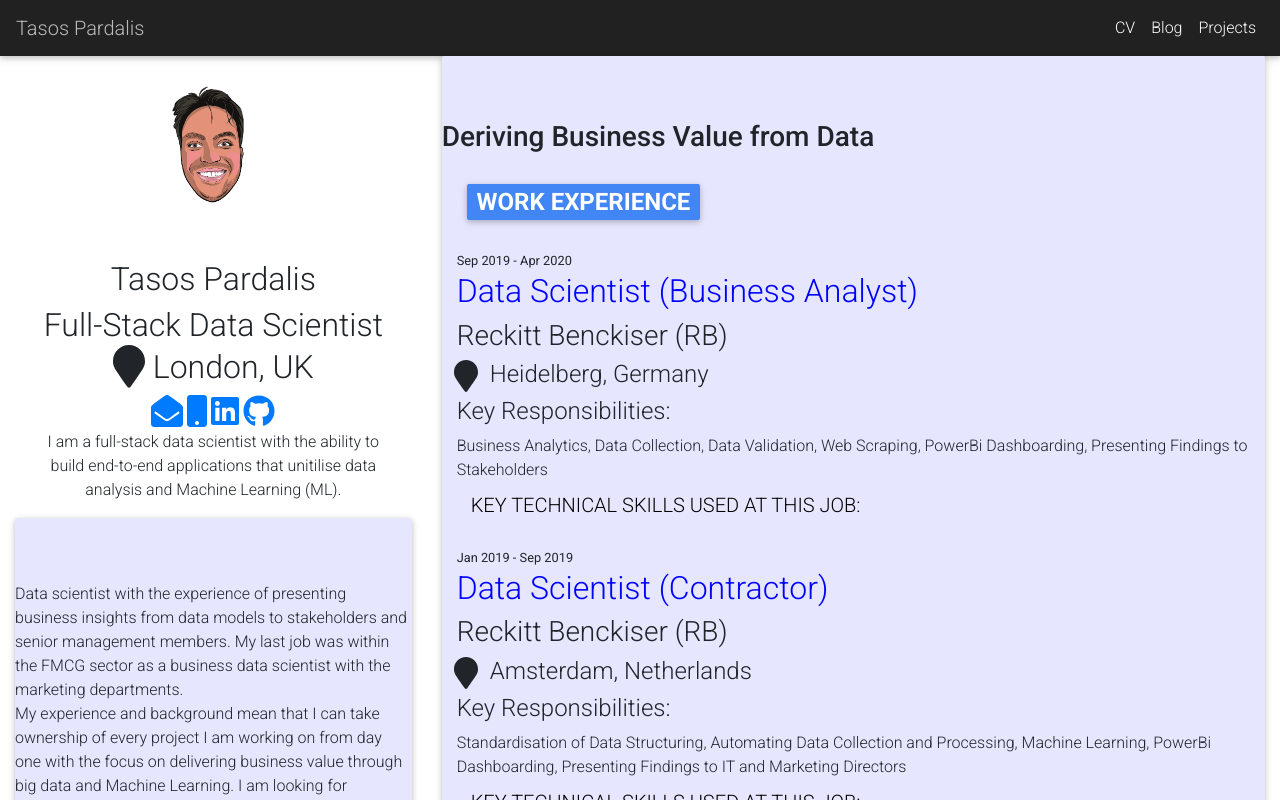
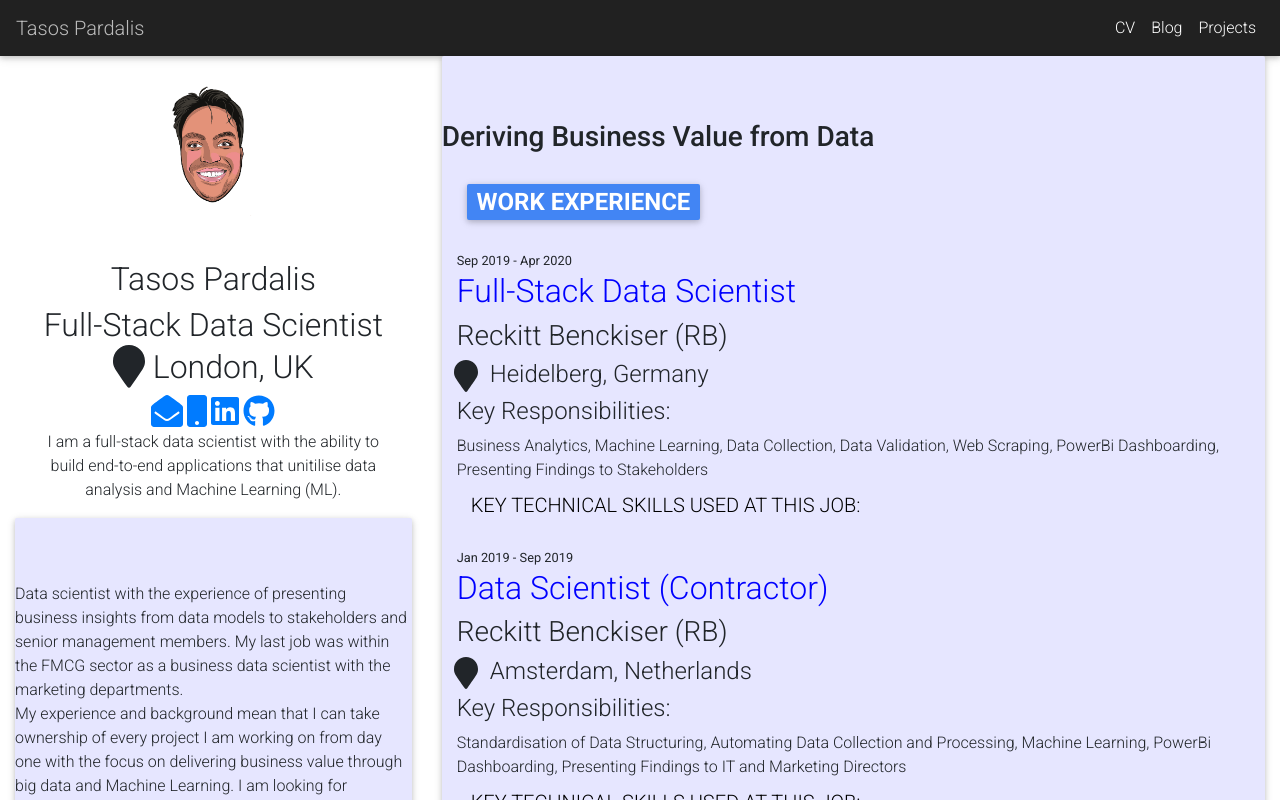
Before and after one commit to tdalis/basic_react_app, a React (Create React App) app: page / in a window 1280 px wide. Shown: the top 800 px of the page. Built offline with nearby package versions, Linux system fonts and the light colour scheme.

Commit message:
changes to the first job title

```diff
--- a/package.json
+++ b/package.json
@@ -14,7 +14,7 @@
     "mdbreact": "^4.27.0",
     "node-sass": "^4.14.1",
     "react": "^16.13.1",
-    "react-bootstrap": "^1.0.1",
+    "react-bootstrap": "^1.3.0",
     "react-cv": "^1.1.0",
     "react-dom": "^16.13.1",
     "react-router-dom": "^5.2.0",
--- a/src/Projects.js
+++ b/src/Projects.js
@@ -1,6 +1,6 @@
 import React from 'react';
 import { Container, Row, Col } from 'react-bootstrap';
-import ResponsiveEmbed from 'react-bootstrap/ResponsiveEmbed';
+// import ResponsiveEmbed from 'react-bootstrap/ResponsiveEmbed';
 
 export const Projects = () => (
     <Container fluid className="text-center">
@@ -12,7 +12,7 @@ export const Projects = () => (
                 <Row>
                     <Col>
                         <Row>
-                            <iframe src="https://giphy.com/embed/jaXDDTuKmeJvwI56kV" width="680" height="470" frameBorder="0" class="giphy-embed" allowFullScreen></iframe>
+                            <iframe src="https://giphy.com/embed/jaXDDTuKmeJvwI56kV" width="680" height="470" frameBorder="0" class="giphy-embed" allowFullScreen title = "coming soon"></iframe>
                         </Row>
                         <Row>
                             <p><a href="https://giphy.com/gifs/gadischwartz-nbc-news-gadi-schwartz-jaXDDTuKmeJvwI56kV">via GIPHY</a></p>
--- a/src/components/BusinessAnalyst.js
+++ b/src/components/BusinessAnalyst.js
@@ -26,10 +26,10 @@ export const BusinessAnalyst = () => (
             <Row>
                 <Col>
                     <small>Sep 2019 - Apr 2020</small>
-                    <h2 className="JobHeader">Data Scientist (Business Analyst)</h2>
+                    <h2 className="JobHeader">Full-Stack Data Scientist</h2>
                     <h3>Reckitt Benckiser (RB)</h3>
                     <Row className="Place"><FontAwesomeIcon icon="map-marker" size="2x" /> <h4 className="Place">Heidelberg, Germany</h4></Row>
-                    <h4>Key Responsibilities:</h4> <p>Business Analytics, Data Collection, Data Validation, Web Scraping, PowerBi Dashboarding, Presenting Findings to Stakeholders</p>
+                    <h4>Key Responsibilities:</h4> <p>Business Analytics, Machine Learning, Data Collection, Data Validation, Web Scraping, PowerBi Dashboarding, Presenting Findings to Stakeholders</p>
                     <div className="Skills">
                     <Accordion defaultActiveKey="1">
                         <Accordion.Toggle as={Button} variant="link" eventKey="0">
--- a/src/components/CvHeader.js
+++ b/src/components/CvHeader.js
@@ -1,17 +1,17 @@
 import React from 'react';
-import styled from 'styled-components';
-import { Container, Row, Col, Image, Figure, Card } from 'react-bootstrap';
+// import styled from 'styled-components';
+import { Container, Row, Col, Figure} from 'react-bootstrap';
 import tasosFace from './../assets/imgs/tasosFace.png';
 import { FontAwesomeIcon } from '@fortawesome/react-fontawesome';
-import styles from './BasicStyles.modules.css';
-import tasosTaj from './../assets/imgs/tasosTaj.jpg';
-import { Jumbotron as Jumbo } from 'react-bootstrap';
+// import styles from './BasicStyles.modules.css';
+// import tasosTaj from './../assets/imgs/tasosTaj.jpg';
+// import { Jumbotron as Jumbo } from 'react-bootstrap';
 
-const Styles = styled.div`
+/* const Styles = styled.div`
   .tagLine {
     margin-bottom = 10px;
   }
-`;
+`; */
 
 export const CvHeader = () => (
   <Container fluid>
--- a/src/components/Jumbotron.js
+++ b/src/components/Jumbotron.js
@@ -29,10 +29,10 @@ export const Jumbotron = () => (
     <Styles>
         <Jumbo fluid className = "jumbo">
             <div className = "overlay"></div>
-            <container>
+            <Container>
                 <h1 className = "font-weight-bold text-center">Welcome</h1>
                 <p className = "font-weight-bold text-center">This is my first actual website using ReactJS and Bootstrap. Not bad, ha?</p>
-            </container>
+            </Container>
         </Jumbo>
     </Styles>
 )
```
Also changed, not shown: src/App.js (+4 -4 lines), src/Resume.js (+4 -4 lines), 1 other file (tests, documents, lock files or other folders).
